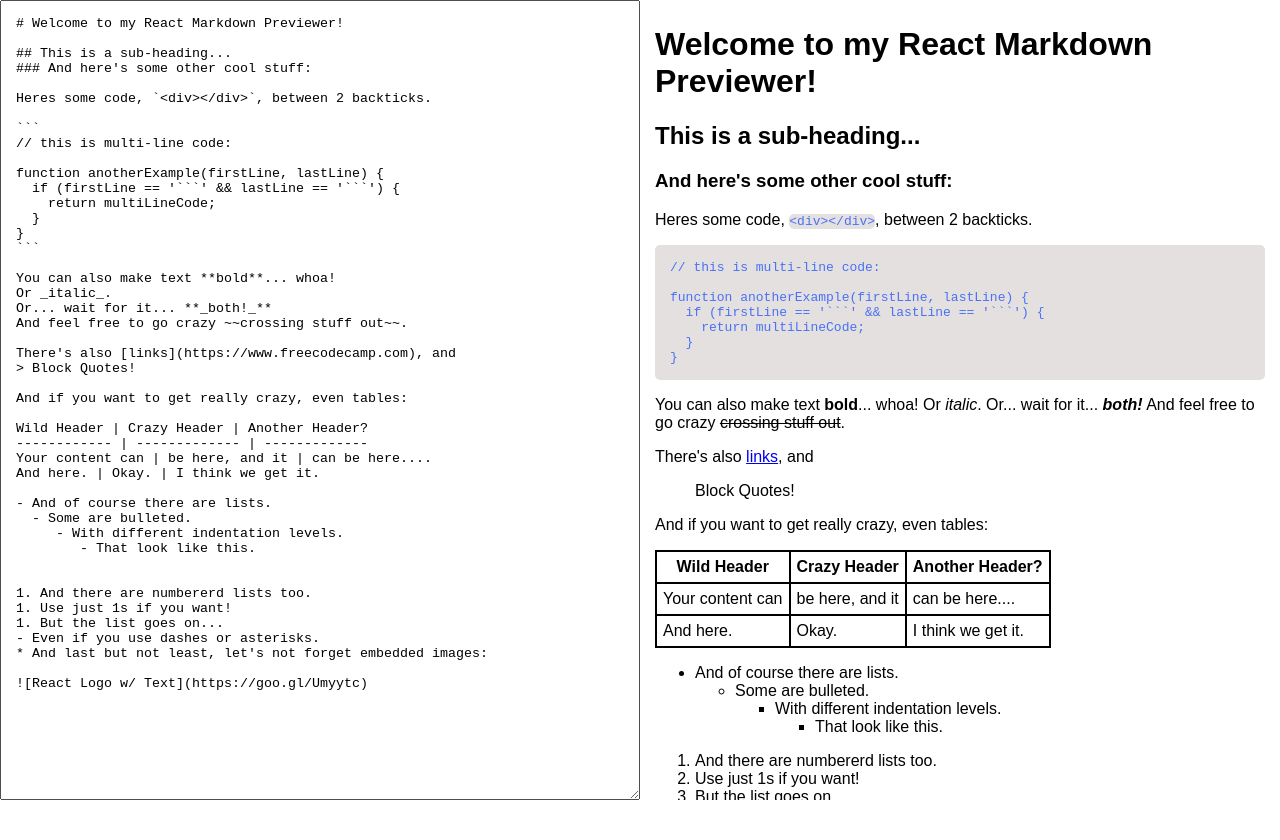
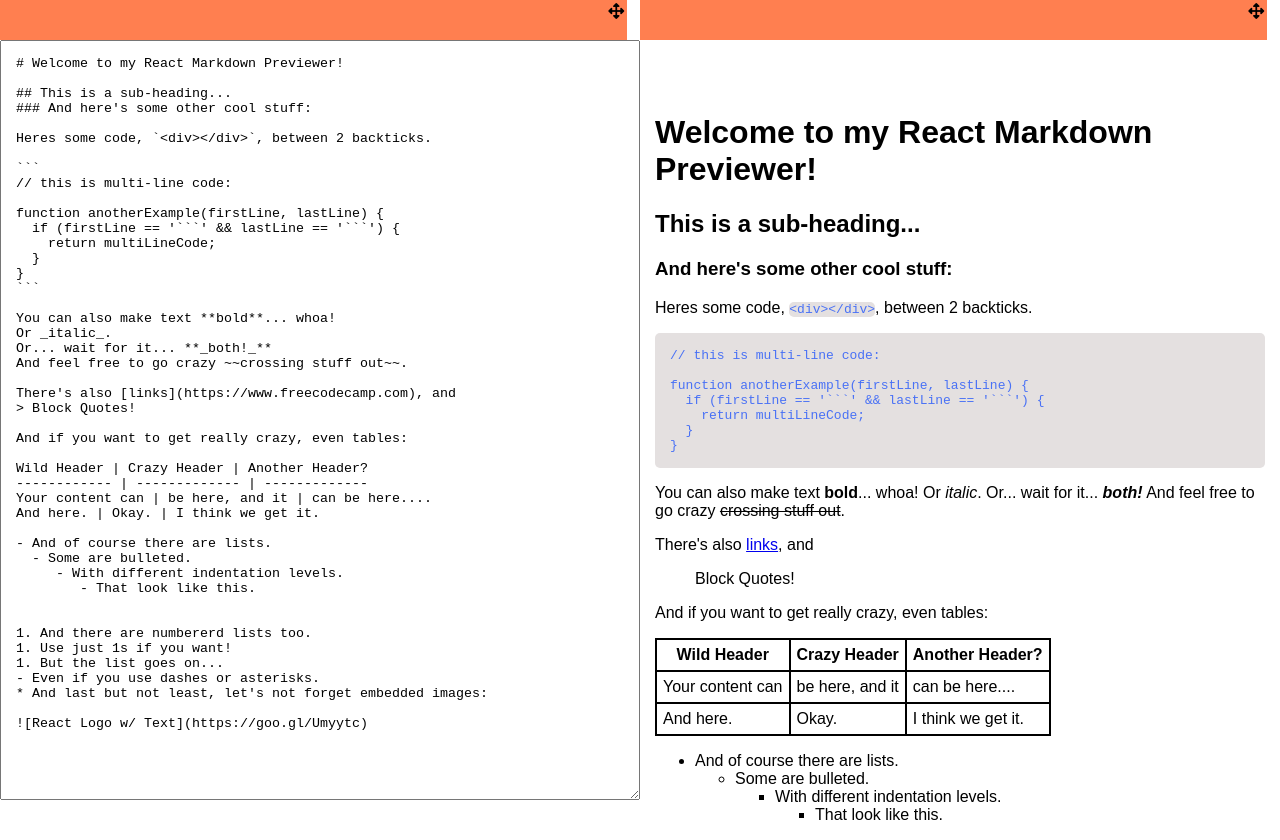
Before and after one commit to Oyelowo/markdown_previewer, a React (Create React App) app: page / in a window 1280 px wide. Before the commit the page ends 804 px from the top, so only its background shows below. Built offline with nearby package versions, Linux system fonts and the light colour scheme.

Commit message:
putting the onClick handler exactly on the icons and not the entire div of the toolbar

```diff
--- a/public/index.html
+++ b/public/index.html
@@ -1,5 +1,6 @@
 <!DOCTYPE html>
 <html lang="en">
+
 <head>
   <meta charset="utf-8">
   <meta name="viewport" content="width=device-width, initial-scale=1, shrink-to-fit=no">
@@ -10,7 +11,9 @@
     -->
   <link rel="manifest" href="%PUBLIC_URL%/manifest.json">
   <link rel="shortcut icon" href="%PUBLIC_URL%/favicon.ico">
-    <script src="https://gitcdn.link/repo/freeCodeCamp/testable-projects-fcc/master/build/bundle.js"></script>
+  <!-- <script src="https://gitcdn.link/repo/freeCodeCamp/testable-projects-fcc/master/build/bundle.js"></script> -->
+  <link rel="stylesheet" href="https://use.fontawesome.com/releases/v5.1.0/css/all.css" integrity="sha384-lKuwvrZot6UHsBSfcMvOkWwlCMgc0TaWr+30HWe3a4ltaBwTZhyTEggF5tJv8tbt"
+    crossorigin="anonymous">
   <!-- <script src="https://cdn.jsdelivr.net/npm/marked/marked.min.js"></script> -->
   <!--
       Notice the use of %PUBLIC_URL% in the tags above.
@@ -23,6 +26,7 @@
     -->
   <title>React App</title>
 </head>
+
 <body>
   <noscript>
     You need to enable JavaScript to run this app.
@@ -39,4 +43,5 @@
       To create a production bundle, use `npm run build` or `yarn build`.
     -->
 </body>
+
 </html>
--- a/src/App.css
+++ b/src/App.css
@@ -1,6 +1,19 @@
-.App{
+.SplitScreen{
   display: flex;
   overflow: hidden;
+}
+
+.FullScreen{
+  flex-direction: column;
+  overflow: hidden;
+}
+
+.HideEditor{
+  display: none
+}
+
+.HidePreview{
+  display: none
 }
 
 table {
@@ -17,7 +30,6 @@ pre, code{
   background: rgb(228, 224, 224);
   color: rgb(73, 113, 245);
   border-radius: 5px;
-  /* padding: 5px; */
   box-sizing: border-box;
 }
 
--- a/src/App.jsx
+++ b/src/App.jsx
@@ -3,22 +3,54 @@ import './App.css';
 import Editor from './component/Editor/Editor';
 import Preview from './component/Preview/Preview';
 import marked from 'marked';
-import { sampleText } from './SampleText';
+import {sampleText} from './SampleText';
 
 class App extends Component {
   state = {
-    markdownInput: sampleText
+    markdownInput: sampleText,
+    EditorIsFullscreen: false,
+    PreviewIsFullscreen: false
   }
 
   onChangeHandler = (event) => {
     this.setState({markdownInput: event.target.value})
   }
 
+  toggleEditorScreenSize = () => {
+    this.setState({
+      EditorIsFullscreen: !this.state.EditorIsFullscreen
+    });
+  }
+
+  togglePreviewScreenSize = () => {
+    this.setState({
+      PreviewIsFullscreen: !this.state.PreviewIsFullscreen
+    });
+  }
+
   render() {
+
+    const {EditorIsFullscreen, PreviewFullScreen} = this.state;
+    // let screenSizeConverter = EditorIsFullscreen || PreviewFullScreen   ?
+    // 'FullScreen'   : 'SplitScreen';
+
+    let screenSizeConverter = EditorIsFullscreen || PreviewFullScreen
+      ? 'FullScreen'
+      : 'SplitScreen';
+
     return (
-      <div className="App">
-        <Editor id='editor' value={this.state.markdownInput} onChange={this.onChangeHandler}/>
-        <Preview className='height' id='preview' output={marked(this.state.markdownInput)}  />
+      <div className={screenSizeConverter}>
+        <Editor
+          isFullscreen={this.state.EditorIsFullscreen}
+          onClick={this.toggleEditorScreenSize}
+          id='editor'
+          value={this.state.markdownInput}
+          onChange={this.onChangeHandler}/>
+        <Preview
+          isFullscreen={this.state.PreviewIsFullscreen}
+          onClick={this.togglePreviewScreenSize}
+          id='preview'
+          output={marked(this.state.markdownInput)}className='height'/>
       </div>
     );
   }
--- a/src/component/Editor/Editor.css
+++ b/src/component/Editor/Editor.css
@@ -1,7 +1,12 @@
-.Textarea {
+.EditorSmallScreen {
     padding: 15px;
     width: 50vw;
-    height: 100vh;
+    height: 95vh;
     overflow: auto;
     box-sizing: border-box;
 }
+
+.EditorFullScreen{
+    width: 100vw;
+    height: 94vh;
+}
--- a/src/component/Editor/Editor.jsx
+++ b/src/component/Editor/Editor.jsx
@@ -1,13 +1,18 @@
 import React from 'react';
 import './Editor.css';
+import Toolbar from '../Toolbar/Toolbar';
 
 const editor = (props) => {
+    let screenSizeConverter = props.isFullscreen
+        ? 'EditorFullScreen'
+        : 'EditorSmallScreen';
     return (
         <div>
+            <Toolbar {...props}/>
             <textarea
-                className='Textarea'
+                className={screenSizeConverter}
                 id="editor"
-                placeholder='Enter something'
+                placeholder='Enter something in Github Markdown Format'
                 value={props.value}
                 onChange={props.onChange}/>
         </div>
--- a/src/component/Preview/Preview.css
+++ b/src/component/Preview/Preview.css
@@ -1,7 +1,13 @@
 .Preview {
     padding: 5px 15px;
     width: 50vw;
-    max-height: 100vh;
+    max-height: 94vh;
     overflow: auto;
     box-sizing: border-box;
+    margin-top: 6vh;
 }
+
+.PreviewFullScreen{
+    width: 100vw;
+    height: 94vh;
+}
--- a/src/component/Preview/Preview.jsx
+++ b/src/component/Preview/Preview.jsx
@@ -1,9 +1,20 @@
 import React from 'react';
 import './Preview.css';
+import Toolbar from '../Toolbar/Toolbar';
+// import Auxi from '../../hoc/Auxi/Auxi';
 
 const preview = (props) => {
+    let screenSizeConverter = props.isFullscreen ? 'PreviewFullScreen': 'Preview';
     return (
-        <div className='Preview' id='preview' dangerouslySetInnerHTML={{__html: props.output}}>
+        <div>
+            <Toolbar {...props}/>
+            <div
+                className= {screenSizeConverter}
+                id='preview'
+                dangerouslySetInnerHTML={{
+                __html: props.output
+            }}></div>
+
         </div>
     )
 }
--- /dev/null
+++ b/src/component/Toolbar/Toolbar.css
@@ -0,0 +1,19 @@
+.ToolbarSmall {
+    width: 49vw;
+    height: 5vh;
+    background: coral;
+    padding: 3px;
+    box-sizing: border-box;
+    text-align: end;
+    cursor: pointer;
+}
+
+.ToolbarLarge {
+    width:  99vw;
+    height: 5vh;
+    background: coral;
+    padding: 3px;
+    box-sizing: border-box;
+    text-align: end;
+    cursor: pointer;
+}
--- /dev/null
+++ b/src/component/Toolbar/Toolbar.jsx
@@ -0,0 +1,16 @@
+import React from 'react';
+import './Toolbar.css';
+
+const Toolbar = (props) => {
+    const screenToggleIcon = props.isFullscreen
+        ? <i className="fas fa-compress"  onClick={props.onClick}></i>
+        : <i className="fas fa-arrows-alt"  onClick={props.onClick}></i>
+    const toolBarSizeToggler = props.isFullscreen
+        ? 'ToolbarLarge'
+        : 'ToolbarSmall';
+    return (
+        <div className={toolBarSizeToggler}>{screenToggleIcon}</div>
+    )
+}
+
+export default Toolbar;
--- /dev/null
+++ b/src/hoc/Auxi/Auxi.jsx
@@ -0,0 +1,3 @@
+const auxi =(props) => props.children;
+
+export default auxi;
```
Lines whose indentation alone changed are shown as unchanged.
